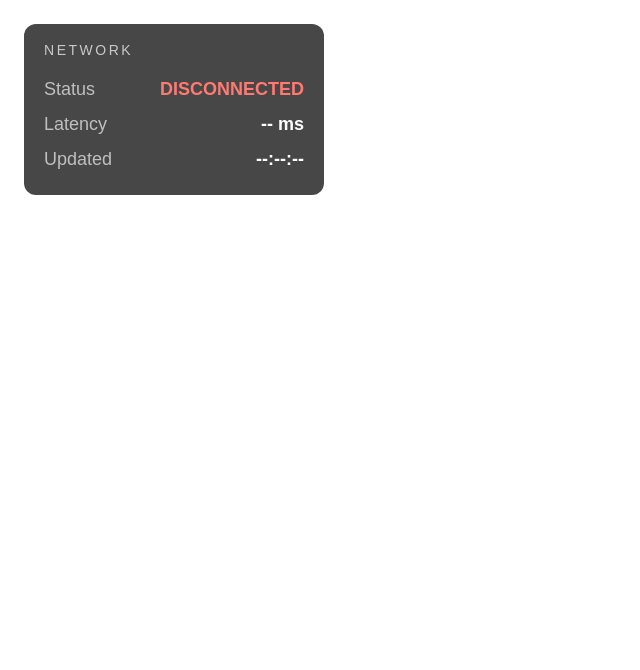
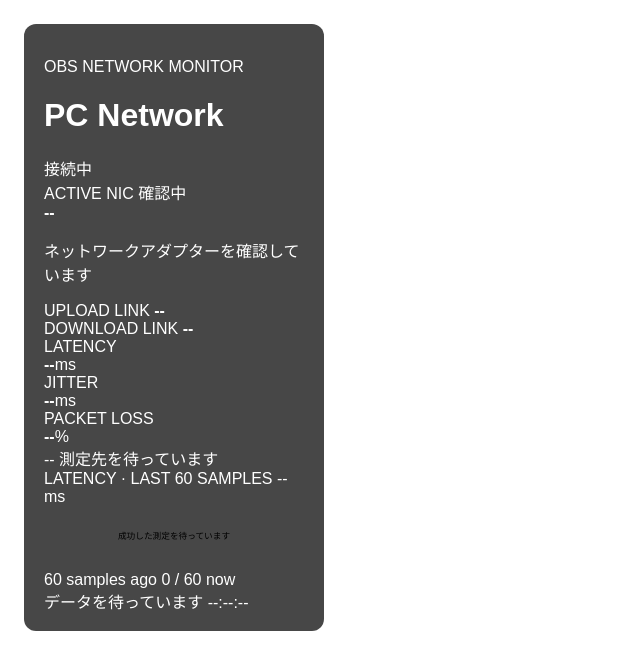
Before and after one commit to hazuki3417/obs-network-monitor, a plain HTML site: page web/index.html in a window 1280 px wide. Shown: the whole page, without its empty margins (0-640 px from the left). Drawn offline with Linux system fonts and the light colour scheme.

Commit message:
feat: add network monitor dashboard markup

```diff
--- a/web/index.html
+++ b/web/index.html
@@ -7,11 +7,81 @@
   <link rel="stylesheet" href="style.css">
 </head>
 <body>
-  <main class="panel">
-    <div class="title">NETWORK</div>
-    <div class="row"><span>Status</span><strong id="status">CONNECTING</strong></div>
-    <div class="row"><span>Latency</span><strong id="latency">-- ms</strong></div>
-    <div class="row"><span>Updated</span><strong id="updated">--:--:--</strong></div>
+  <main class="panel" id="monitor-panel">
+    <header class="header">
+      <div>
+        <p class="eyebrow">OBS NETWORK MONITOR</p>
+        <h1>PC Network</h1>
+      </div>
+      <div class="stream-state" id="stream-state" data-state="connecting" aria-live="polite">
+        <span class="stream-dot" aria-hidden="true"></span>
+        <span id="stream-label">接続中</span>
+      </div>
+    </header>
+
+    <section class="nic-card" aria-labelledby="nic-heading">
+      <div class="section-heading">
+        <span id="nic-heading">ACTIVE NIC</span>
+        <span class="nic-state" id="nic-state">確認中</span>
+      </div>
+      <strong class="nic-name" id="nic-name">--</strong>
+      <p class="nic-description" id="nic-description">ネットワークアダプターを確認しています</p>
+      <div class="link-speeds">
+        <div>
+          <span class="label">UPLOAD LINK</span>
+          <strong id="tx-speed">--</strong>
+        </div>
+        <div>
+          <span class="label">DOWNLOAD LINK</span>
+          <strong id="rx-speed">--</strong>
+        </div>
+      </div>
+    </section>
+
+    <section class="metrics" aria-label="回線測定値">
+      <div class="metric">
+        <span class="label">LATENCY</span>
+        <div><strong id="latency">--</strong><span class="unit">ms</span></div>
+      </div>
+      <div class="metric">
+        <span class="label">JITTER</span>
+        <div><strong id="jitter">--</strong><span class="unit">ms</span></div>
+      </div>
+      <div class="metric">
+        <span class="label" id="failure-label">PACKET LOSS</span>
+        <div><strong id="failure-rate">--</strong><span class="unit">%</span></div>
+      </div>
+    </section>
+
+    <section class="probe-row" aria-label="測定情報">
+      <span class="method" id="probe-method">--</span>
+      <span class="target" id="probe-target">測定先を待っています</span>
+    </section>
+
+    <section class="chart-card" aria-labelledby="chart-heading">
+      <div class="section-heading">
+        <span id="chart-heading">LATENCY · LAST 60 SAMPLES</span>
+        <span id="chart-max">-- ms</span>
+      </div>
+      <svg class="chart" viewBox="0 0 480 112" role="img" aria-label="直近60回の遅延グラフ">
+        <line class="grid-line" x1="0" y1="1" x2="480" y2="1"></line>
+        <line class="grid-line" x1="0" y1="56" x2="480" y2="56"></line>
+        <line class="grid-line" x1="0" y1="111" x2="480" y2="111"></line>
+        <path id="latency-path" d=""></path>
+        <g id="latency-points"></g>
+        <text id="chart-empty" x="240" y="61" text-anchor="middle">成功した測定を待っています</text>
+      </svg>
+      <div class="chart-footer">
+        <span>60 samples ago</span>
+        <span id="sample-count">0 / 60</span>
+        <span>now</span>
+      </div>
+    </section>
+
+    <footer class="footer">
+      <span id="update-note">データを待っています</span>
+      <time id="updated">--:--:--</time>
+    </footer>
   </main>
   <script src="app.js"></script>
 </body>
```
